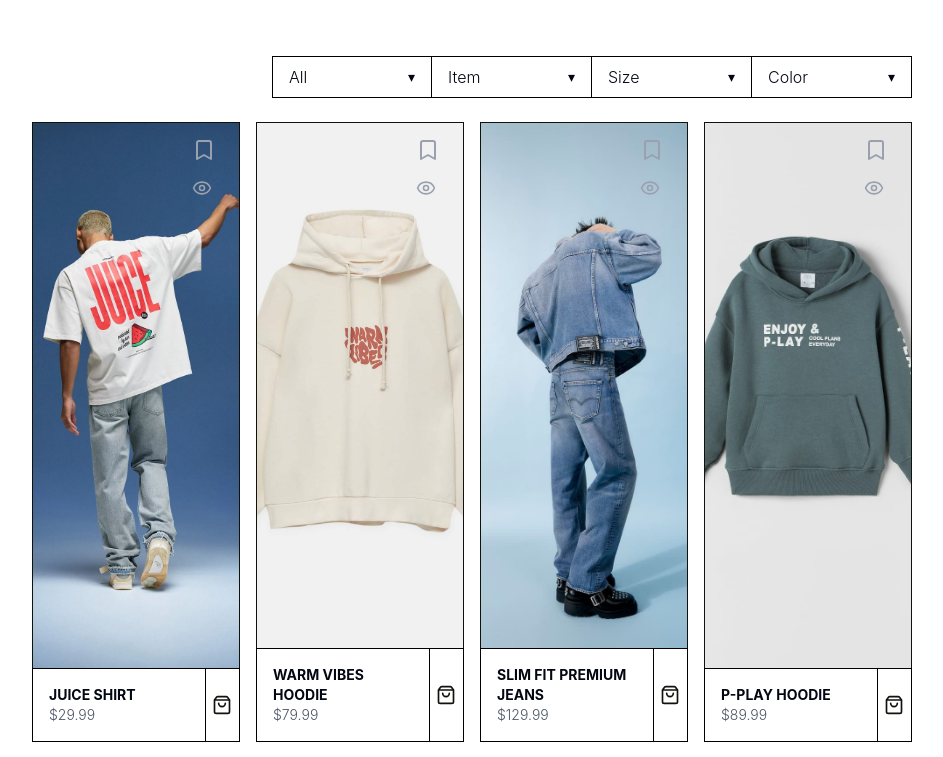
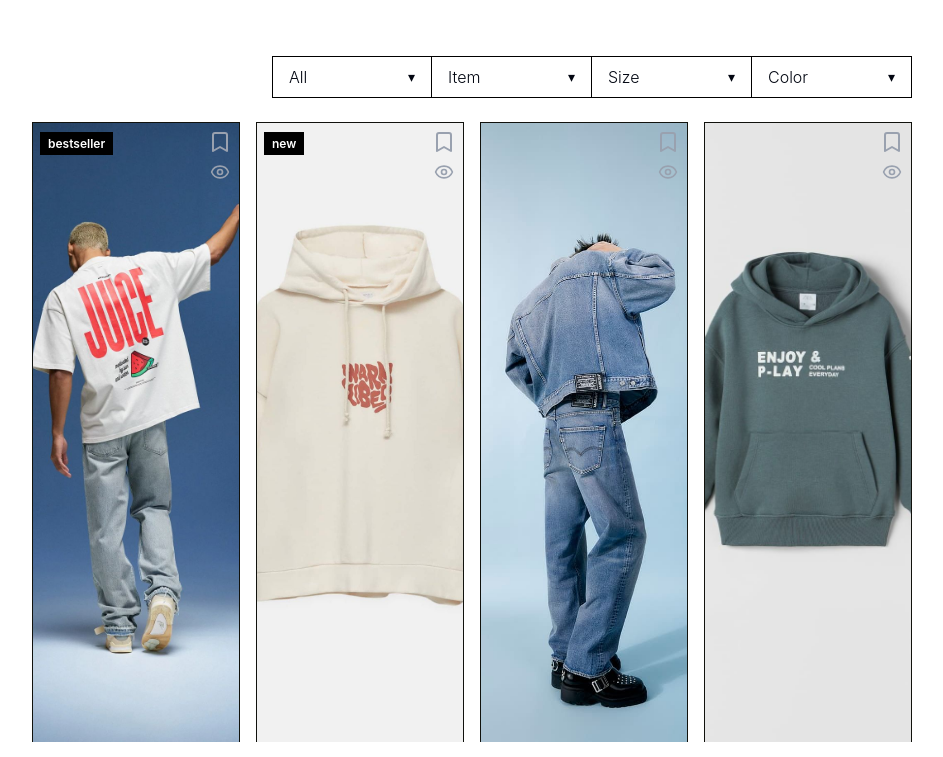
Before and after one commit to andresdarin/Stitchline-eCommerce, a Next.js app: page /HomePage in a window 1280 px wide. Shown: the part 1400-2157 px from the top of the page, without its empty margins (168-1111 px from the left). Built offline with nearby package versions, Linux system fonts and the light colour scheme; grey boxes are pictures that could not be loaded.

Commit message:
feat: implement Modal component for product detail display; enhance Card component with modal integration and tag display

```diff
--- a/src/components/ui/Card.tsx
+++ b/src/components/ui/Card.tsx
@@ -1,17 +1,35 @@
+import { useState } from "react";
 import { Product } from "@/types/product";
 import { Bookmark, Eye, ShoppingBag } from "lucide-react";
 import Image from "next/image";
 import { FavoriteButton } from "./FavButton";
+import { Modal } from "./Modal";
 
 interface ProductCardProps {
     product: Product;
-    addToCart: (product: Product) => void; // <- aquí
+    addToCart: (product: Product) => void;
 }
 
 export const Card: React.FC<ProductCardProps> = ({ product, addToCart }) => {
+    const [modalOpen, setModalOpen] = useState(false);
+
     return (
         <div className="flex flex-col overflow-hidden cursor-pointer h-[620px]">
             <div className="relative h-[100%] w-full">
+                {/* TAG arriba a la izquierda */}
+                {product.tags && product.tags.length > 0 && (
+                    <div className="absolute top-2 left-2 z-20">
+                        {product.tags.slice(0, 1).map(tag => (
+                            <span
+                                key={tag}
+                                className="bg-black text-white px-2 py-1 text-xs font-semibold"
+                            >
+                                {tag}
+                            </span>
+                        ))}
+                    </div>
+                )}
+
                 <Image
                     src={product?.images?.[0] || '/img/bg-hero.webp'}
                     alt={product?.name || 'Product'}
@@ -20,30 +38,86 @@ export const Card: React.FC<ProductCardProps> = ({ product, addToCart }) => {
                     className="border border-[var(--color1)] border-b-0"
                 />
 
-                <div className="absolute top-2 right-2 flex flex-col space-x-2 text-gray-400">
-                    <button className="p-2 hover:text-[var(--color1)] cursor-pointer">
+                <div className="absolute top-2 right-2 flex flex-col items-center gap-2 text-gray-400">                    <button
+                    className=" hover:text-[var(--color1)] cursor-pointer">
                     <FavoriteButton product={product} />
                 </button>
-                    <button className="p-2 hover:text-[var(--color1)] cursor-pointer">
+                    <button
+                        className=" hover:text-[var(--color1)] cursor-pointer"
+                        onClick={() => setModalOpen(true)}
+                    >
                         <Eye size={20} />
                     </button>
                 </div>
             </div>
 
-            <div className="grid grid-cols-6 border border-black">
-                <div className="p-4 col-span-5">
-                    <h2 className="text-sm uppercase font-bold">{product?.name}</h2>
-                    <p className="text-sm text-gray-600">${product?.price}</p>
+            {/* Modal de detalle */}
+            <Modal open={modalOpen} onClose={() => setModalOpen(false)}>
+                <div className="flex flex-row gap-12 items-start max-w-4xl w-full min-h-[400px]">
+                    {/* Imagen a la izquierda */}
+                    <div className="min-w-[320px] max-w-[600px]">
+                        <Image
+                            src={product?.images?.[0] || '/img/bg-hero.webp'}
+                            alt={product?.name || 'Product'}
+                            width={500}
+                            height={500}
+                            objectFit="cover"
+                            className="border border-[var(--color1)]"
+                        />
                     </div>
-                <div className="flex items-center justify-center p-4 border-l border-black">
+                    {/* Textos a la derecha */}
+                    <div className="flex flex-col h-full flex-1 pr-6">
+                        <h2 className="text-2xl font-bold mb-3">{product?.name}</h2>
+                        <div className="flex items-baseline gap-2 mb-3">
+                            <span className="text-lg text-black font-bold">${product.price}</span>
+                            {product.originalPrice && (
+                                <span className="text-sm text-gray-400 line-through">${product.originalPrice}</span>
+                            )}
+                        </div>
+                        <p className="mb-1 text-xs text-gray-600">
+                            <span className="font-semibold">Categoría:</span> {product.category} / {product.subcategory}
+                        </p>
+                        <p className="mb-1 text-xs text-gray-600">
+                            <span className="font-semibold">Stock:</span>{" "}
+                            {product.inStock ? "Disponible" : "Sin stock"}
+                        </p>
+                        {product.sizes?.length > 0 && (
+                            <p className="mb-1 text-xs text-gray-600">
+                                <span className="font-semibold">Talles:</span> {product.sizes.join(", ")}
+                            </p>
+                        )}
+                        {product.colors?.length > 0 && (
+                            <p className="mb-1 text-xs text-gray-600">
+                                <span className="font-semibold">Colores:</span> {product.colors.join(", ")}
+                            </p>
+                        )}
+                        {product.tags && product.tags.length > 0 && (
+                            <div className="mb-2 flex flex-wrap gap-2">
+                                {product.tags.map((tag) => (
+                                    <span
+                                        key={tag}
+                                        className="bg-gray-100 text-gray-500 px-2 py-1 rounded text-xs"
+                                    >
+                                        {tag}
+                                    </span>
+                                ))}
+                            </div>
+                        )}
+                        <p className="mb-4 text-gray-500 text-sm">{product?.description}</p>
+                        <div className="flex-1" />
                         <button
-                        className="flex items-center justify-center text-[var(--color1)]"
-                        onClick={() => addToCart(product)} // <- agregamos al carrito
+                            className="bg-white text-black border border-black px-6 py-3 hover:bg-black hover:text-white cursor-pointer mt-auto disabled:opacity-60"
+                            onClick={() => {
+                                addToCart(product);
+                                setModalOpen(false);
+                            }}
+                            disabled={!product.inStock}
                         >
-                        <ShoppingBag className="w-5 h-5" />
+                            {product.inStock ? "Agregar al carrito" : "Sin stock"}
                         </button>
                     </div>
                 </div>
+            </Modal>
         </div>
-    )
+    );
 }
--- /dev/null
+++ b/src/components/ui/Modal.tsx
@@ -0,0 +1,46 @@
+import { X } from "lucide-react";
+import { ReactNode, useEffect } from "react";
+
+interface ModalProps {
+    open: boolean;
+    onClose: () => void;
+    children: ReactNode;
+}
+
+export const Modal: React.FC<ModalProps> = ({ open, onClose, children }) => {
+    useEffect(() => {
+        function handleEsc(e: KeyboardEvent) {
+            if (e.key === "Escape") onClose();
+        }
+        if (open) {
+            document.addEventListener("keydown", handleEsc);
+            document.body.style.overflow = "hidden"; // bloquear scroll fondo
+        }
+        return () => {
+            document.removeEventListener("keydown", handleEsc);
+            document.body.style.overflow = ""; // restaurar scroll
+        };
+    }, [open, onClose]);
+
+    if (!open) return null;
+
+    return (
+        <div className="fixed inset-0 z-50 flex items-center justify-center bg-opacity-10 backdrop-blur-sm"
+            onClick={onClose}>
+            <div
+                className="bg-white border border-black p-6 relative"
+                onClick={(e) => e.stopPropagation()} // evita cerrar al clickear contenido
+            >
+                {/* Botón cerrar */}
+                <button
+                    className="absolute top-2 right-2 text-xl font-bold"
+                    onClick={onClose}
+                    aria-label="Cerrar"
+                >
+                    <X size={20} />
+                </button>
+                {children}
+            </div>
+        </div>
+    );
+};
```
Lines whose indentation alone changed are shown as unchanged.
